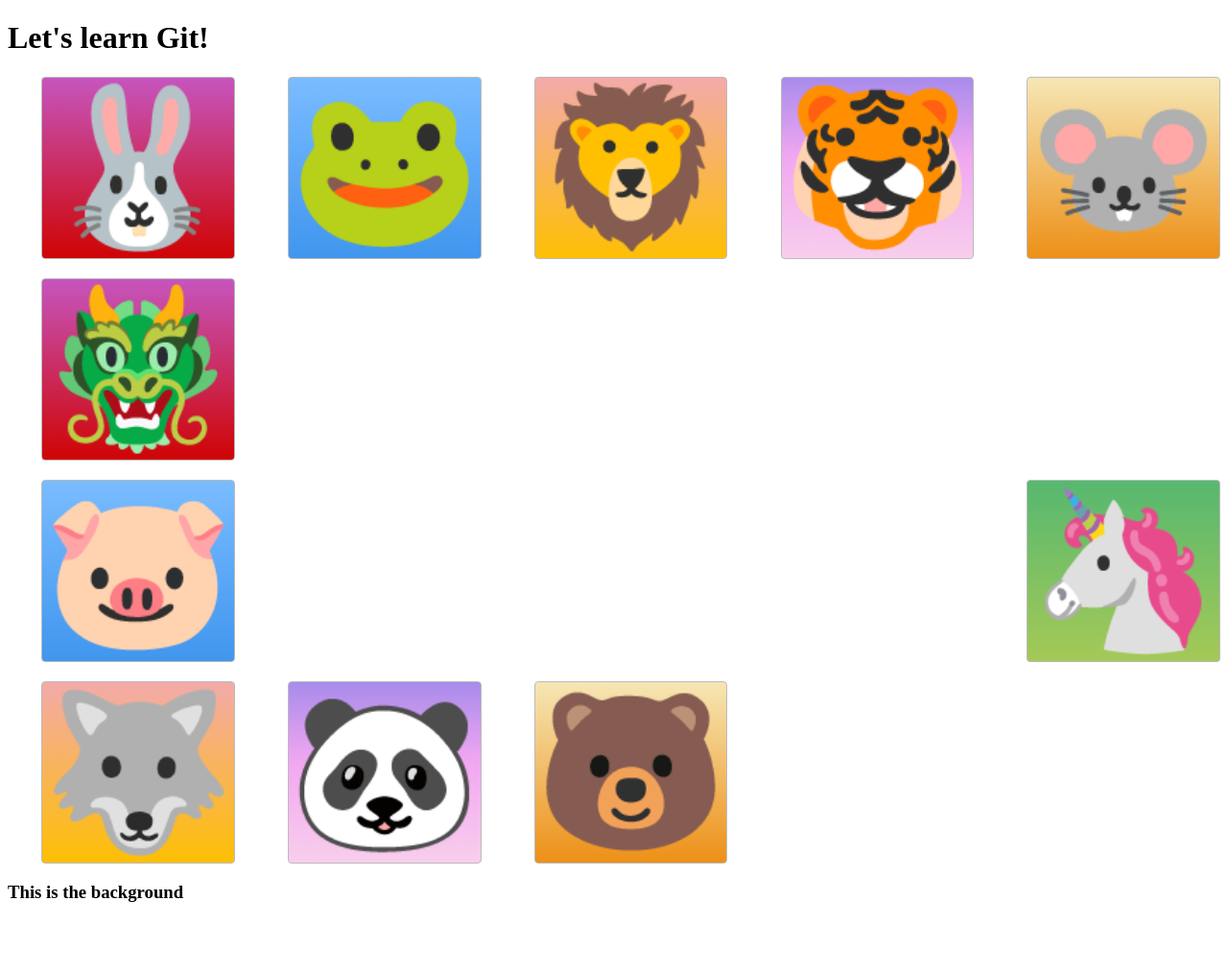
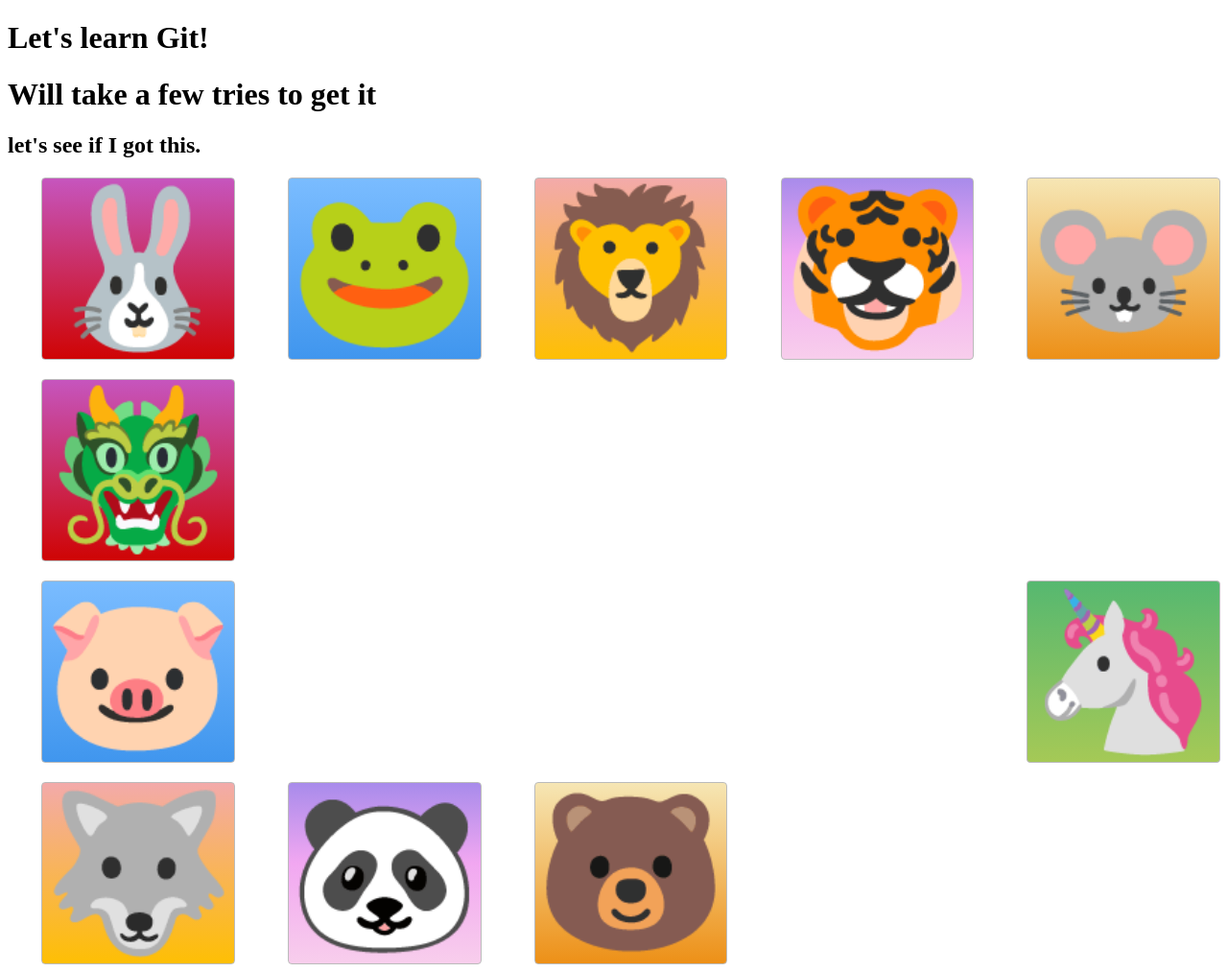
Before and after one commit to vinicelloart/background_generator, a plain HTML site: page index.html in a window 1280 px wide. Shown: the whole page at 96% size. Before the commit the page ends 959 px from the top, so only its background shows below. Drawn offline with Linux system fonts and the light colour scheme.

Commit message:
let's revert this index file

```diff
--- a/index.html
+++ b/index.html
@@ -3,7 +3,8 @@
 <head>
   <title>Grid Mastery!!</title>
   <h1>Let's learn Git!</h1>
-
+    <h1>Will take a few tries to get it</h1>
+    <h2>let's see if I got this.</h2>
   <link rel="stylesheet" type="text/css" href="./style.css">
 </head>
 <body>
@@ -21,6 +22,5 @@
     <div class="zone purple">🐼</div>
     <div class="zone brown">🐻</div>
   </div>
-  <h3>This is the background</h3>
 </body>
 </html>
```
